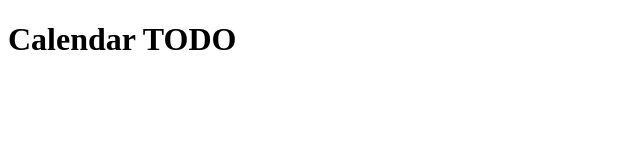
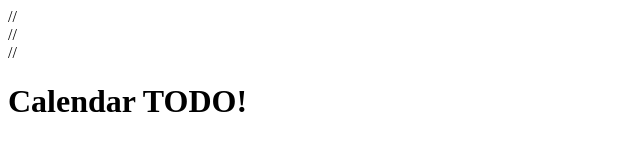
Before and after one commit to Olsson112/todoCalender, a plain HTML site: page index.html in a window 1280 px wide. Shown: the whole page, without its empty margins (0-640 px from the left). Drawn offline with Linux system fonts and the light colour scheme.

Commit message:
added sections

```diff
--- a/index.html
+++ b/index.html
@@ -7,6 +7,13 @@
     <title>TODO</title>
 </head>
 <body>
-    <h1>Calendar TODO</h1>
+    <main>
+
+        <section> // </section>
+        <section> // </section>
+        <section> // </section>
+
+    </main>
+    <h1>Calendar TODO!</h1>
 </body>
 </html>
```
